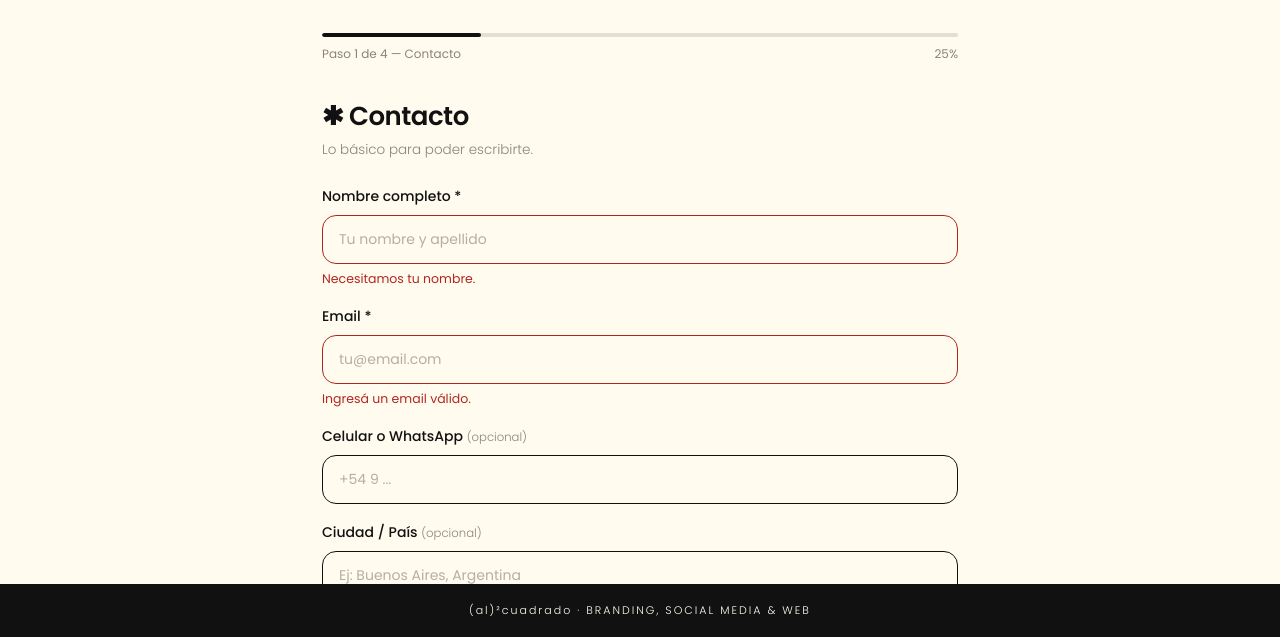
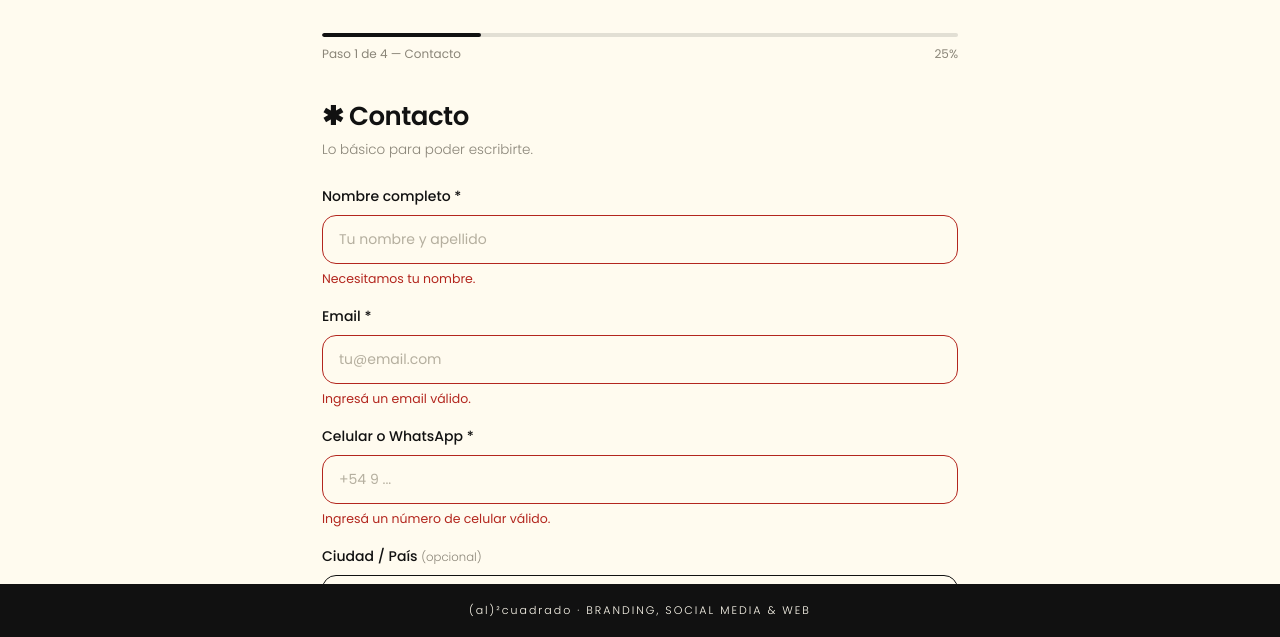
Before and after one commit to al2cuadrado/Cuestionario-Estrategico, a plain HTML site: page index.html in a window 1280 px wide. Both pictures are taken after a click on the button "Siguiente →". Shown: the part 305-942 px from the top of the page. Drawn offline with Linux system fonts and the light colour scheme.

Commit message:
Hacer obligatorio y validar el campo de WhatsApp

```diff
--- a/index.html
+++ b/index.html
@@ -652,9 +652,10 @@
           <input type="email" placeholder="tu@email.com">
           <div class="error-msg">Ingresá un email válido.</div>
         </div>
-        <div class="field" data-name="Celular / WhatsApp">
-          <label class="q">Celular o WhatsApp <small>(opcional)</small></label>
+        <div class="field req tel" data-name="Celular / WhatsApp">
+          <label class="q">Celular o WhatsApp *</label>
           <input type="tel" placeholder="+54 9 ...">
+          <div class="error-msg">Ingresá un número de celular válido.</div>
         </div>
         <div class="field" data-name="Ciudad / País">
           <label class="q">Ciudad / País <small>(opcional)</small></label>
@@ -908,6 +909,8 @@
         let valid = inp.value.trim().length > 0;
         if (valid && f.classList.contains('email'))
           valid = /^[^\s@]+@[^\s@]+\.[^\s@]+$/.test(inp.value.trim());
+        if (valid && f.classList.contains('tel'))
+          valid = /^[\d\s\-\+\(\)]{8,}$/.test(inp.value.trim());
         f.classList.toggle('invalid', !valid);
         if (!valid) ok = false;
       });
```
